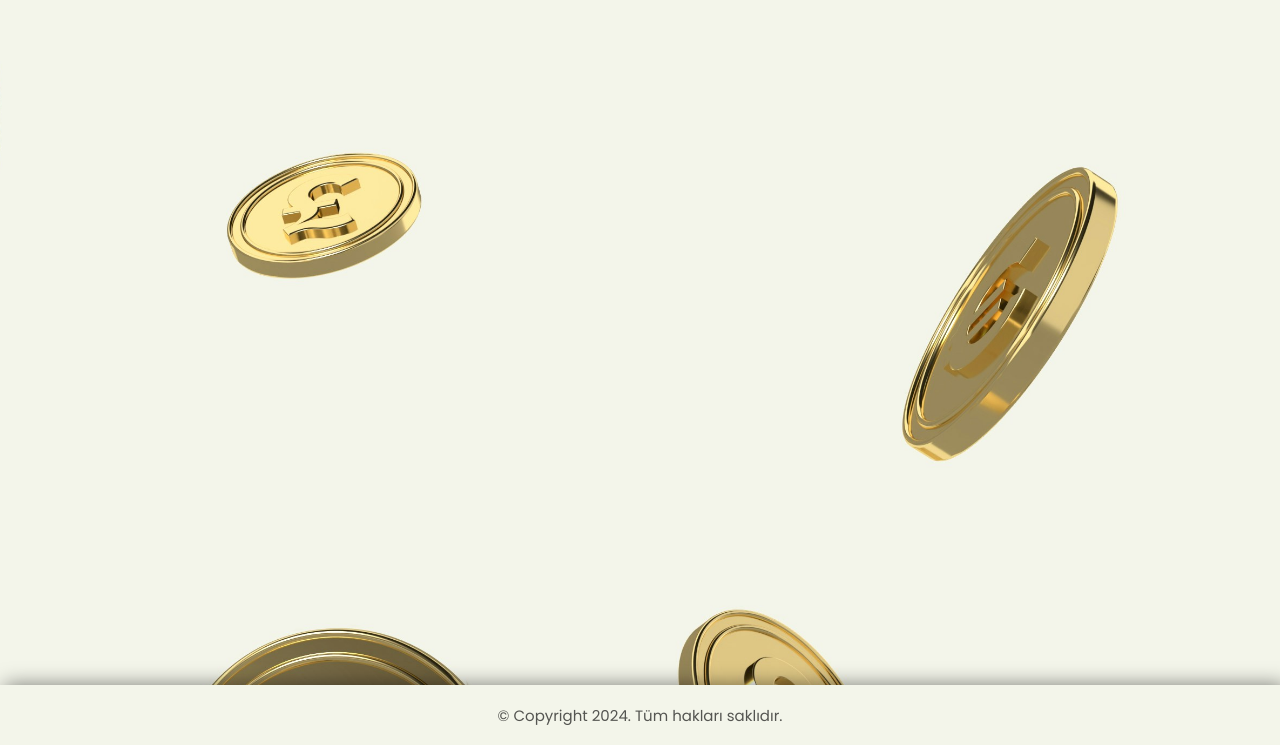
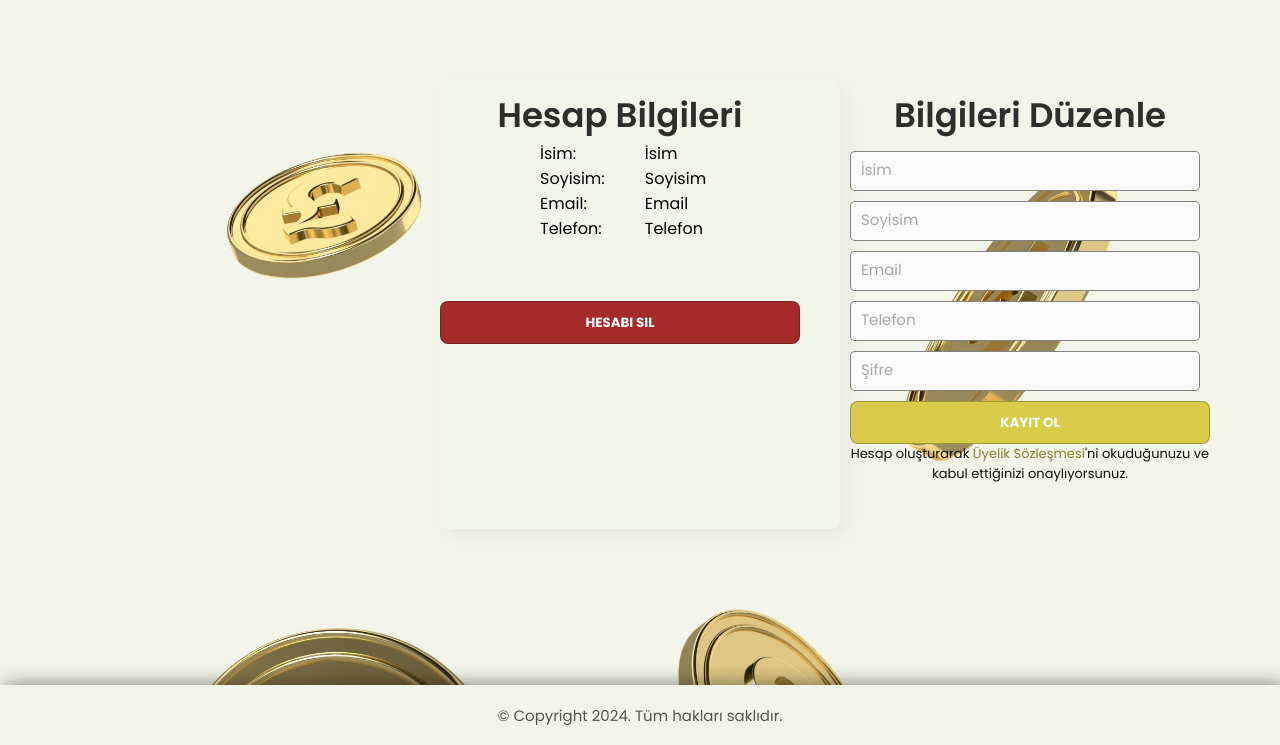
Before and after one commit to tolgab35/Doviz-Otomasyon-Sitesi, a PHP site: page /hesap.html in a window 1280 px wide. Shown: the part 55-800 px from the top of the page. Run offline with PHP 8.4, Linux system fonts and the light colour scheme.

Commit message:
add forms in hesap.html

```diff
--- a/hesap.html
+++ b/hesap.html
@@ -39,6 +39,108 @@
       </nav>
     </header>
 
+    <div>
+      <!-- Sign Up adapted from Magda Pimentel (https://codepen.io/magdaspimentel/pen/QvxwpZ) -->
+      <div class="signup-form">
+        <div class="signup">
+          <h1 style="text-align: center">Hesap Bilgileri</h1>
+
+          <div id="account-info" style="padding-left: 100px">
+            <div>
+              <span>İsim:</span><br />
+              <span>Soyisim:</span><br />
+              <span>Email:</span><br />
+              <span>Telefon:</span>
+            </div>
+
+            <div style="padding-left: 40px">
+              <span>İsim</span><br />
+              <span>Soyisim</span><br />
+              <span>Email</span><br />
+              <span>Telefon</span>
+            </div>
+          </div>
+
+          <br /><br />
+          <form action="includes/signup-form.php" method="post">
+            <button
+              type="submit"
+              name="send_registration"
+              id="registration"
+              style="background-color: rgb(165, 42, 42)"
+            >
+              <p>Hesabı Sil</p>
+            </button>
+          </form>
+        </div>
+
+        <div class="signup" style="padding-left: 50px">
+          <h1 style="text-align: center">Bilgileri Düzenle</h1>
+
+          <form action="includes/signup-form.php" method="post">
+            <p>
+              <input
+                type="text"
+                name="signup-firstname"
+                id="firstname"
+                required="zorunlu"
+                placeholder="İsim"
+              />
+            </p>
+            <p>
+              <input
+                type="text"
+                name="signup-lastname"
+                id="lastname"
+                required="zorunlu"
+                placeholder="Soyisim"
+              />
+            </p>
+            <p>
+              <input
+                type="text"
+                name="signup-email"
+                id="email"
+                required="zorunlu"
+                placeholder="Email"
+              />
+            </p>
+            <p>
+              <input
+                type="text"
+                name="signup-phone"
+                id="password"
+                required="zorunlu"
+                placeholder="Telefon"
+              />
+            </p>
+            <p>
+              <input
+                type="password"
+                name="signup-password"
+                id="password"
+                required="zorunlu"
+                placeholder="Şifre"
+              />
+            </p>
+
+            <button type="submit" name="send_registration" id="registration">
+              <p>Kayıt Ol</p>
+            </button>
+
+            <span>
+              <p>
+                Hesap oluşturarak <a href="">Üyelik Sözleşmesi</a>'ni
+                okuduğunuzu ve kabul ettiğinizi onaylıyorsunuz.
+              </p>
+            </span>
+
+            <br />
+          </form>
+        </div>
+      </div>
+    </div>
+
     <footer class="footer">
       <div class="footer-content">
         <p>&copy Copyright 2024. Tüm hakları saklıdır.</p>
--- a/style.css
+++ b/style.css
@@ -226,10 +226,12 @@ body,
   height: auto;
   margin: 80px auto;
   border-radius: 10px;
-  text-align: center;
+
   padding-top: 10px;
   padding-bottom: 20px;
   box-shadow: 7px 7px 20px rgba(0, 0, 0, 0.05);
+  display: flex;
+  justify-content: space-evenly;
 }
 .signup-form input {
   background-color: #fbfbfb;
@@ -384,3 +386,7 @@ form .drop-list {
 .wrapper form button:hover {
   background: #4534fe;
 }
+
+#account-info {
+  display: flex;
+}
```
Also changed, not shown: includes/signup-form.php (+9 -2 lines).
